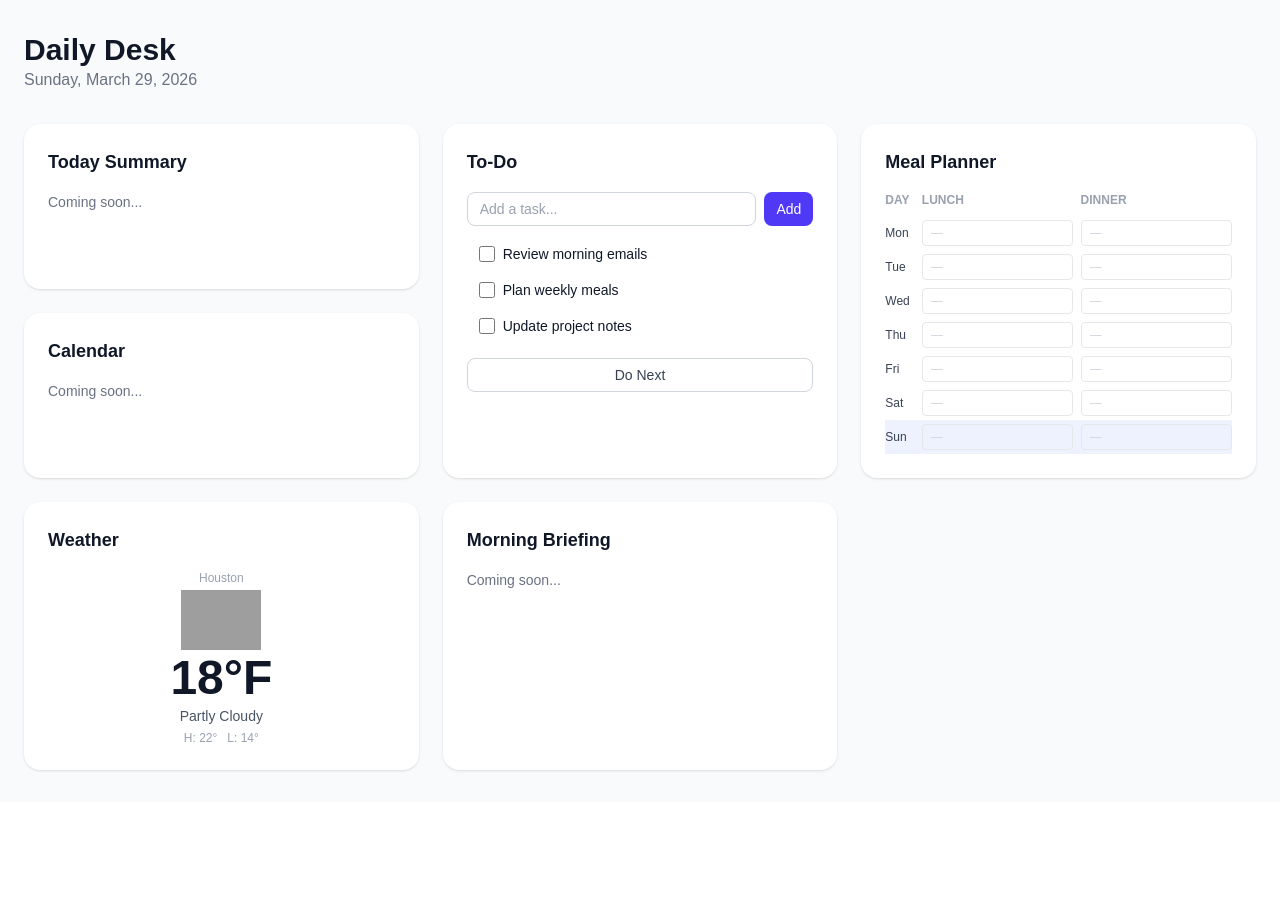
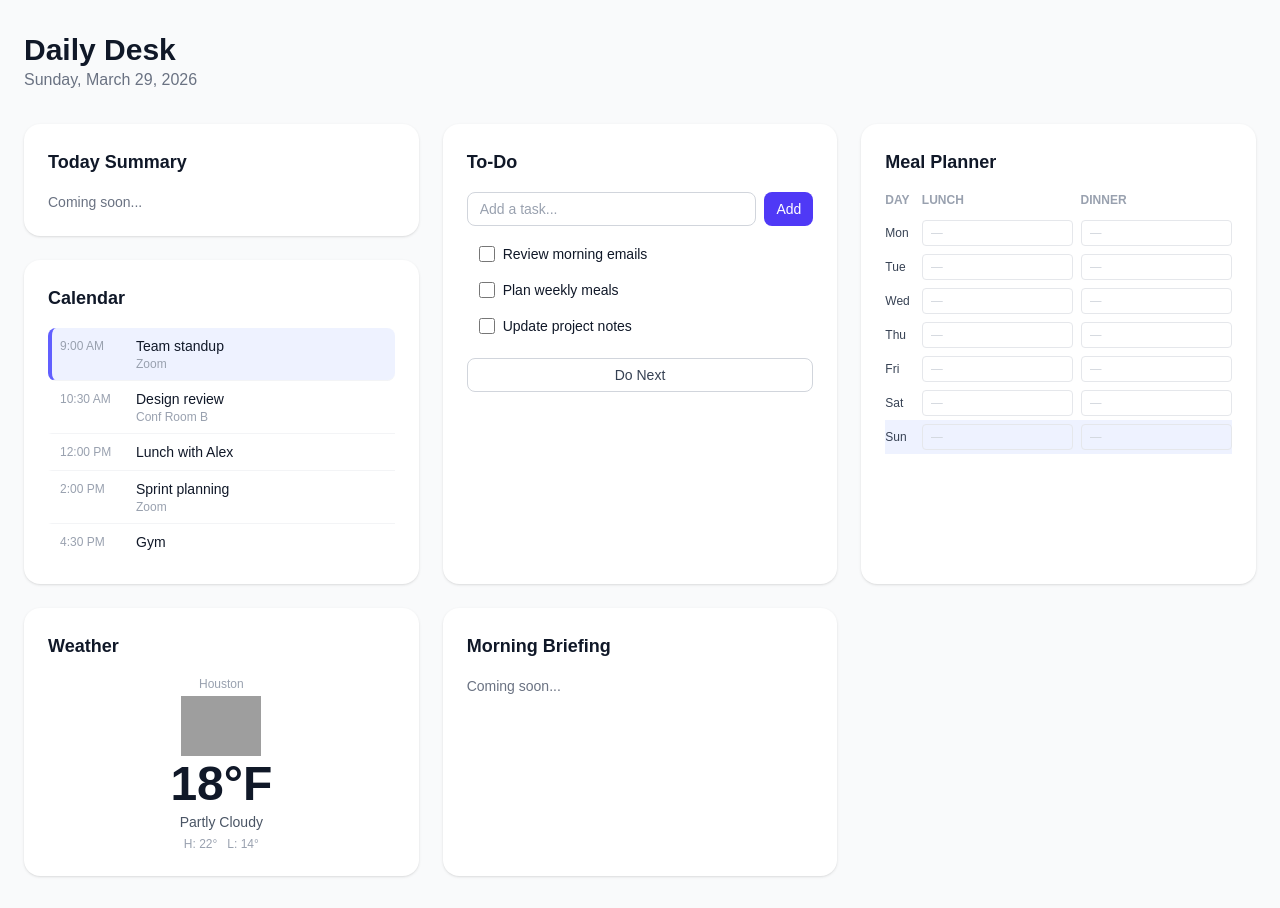
Before and after one commit to BryanLuu888/daily-desk, a Next.js app: page / in a window 1280 px wide. Before the commit the page ends 802 px from the top, so only its background shows below. Built offline with nearby package versions, Linux system fonts and the light colour scheme; no server answers; grey boxes are pictures that could not be loaded.

Commit message:
feat: add Calendar summary panel with mock events and time-based highlighting
Co-Authored-By: Claude Opus 4.6 (1M context) <noreply@anthropic.com>

```diff
--- a/src/app/page.tsx
+++ b/src/app/page.tsx
@@ -3,6 +3,7 @@ import DateDisplay from "@/components/DateDisplay";
 import TodoPanel from "@/components/panels/TodoPanel";
 import MealPlannerPanel from "@/components/panels/MealPlannerPanel";
 import WeatherPanel from "@/components/panels/WeatherPanel";
+import CalendarPanel from "@/components/panels/CalendarPanel";
 
 export default function Home() {
   return (
@@ -26,7 +27,7 @@ export default function Home() {
         </Panel>
 
         <Panel title="Calendar">
-          <p className="text-sm text-gray-500">Coming soon...</p>
+          <CalendarPanel />
         </Panel>
 
         <Panel title="Weather">
--- /dev/null
+++ b/src/components/panels/CalendarPanel.tsx
@@ -0,0 +1,74 @@
+"use client";
+
+import { useState, useEffect } from "react";
+
+interface CalendarEvent {
+  id: string;
+  time: string;
+  hour: number;
+  minute: number;
+  title: string;
+  location?: string;
+}
+
+const MOCK_EVENTS: CalendarEvent[] = [
+  { id: "1", time: "9:00 AM", hour: 9, minute: 0, title: "Team standup", location: "Zoom" },
+  { id: "2", time: "10:30 AM", hour: 10, minute: 30, title: "Design review", location: "Conf Room B" },
+  { id: "3", time: "12:00 PM", hour: 12, minute: 0, title: "Lunch with Alex" },
+  { id: "4", time: "2:00 PM", hour: 14, minute: 0, title: "Sprint planning", location: "Zoom" },
+  { id: "5", time: "4:30 PM", hour: 16, minute: 30, title: "Gym" },
+];
+
+function getHighlightedEventId(events: CalendarEvent[], now: Date): string | null {
+  const currentMinutes = now.getHours() * 60 + now.getMinutes();
+
+  // Find the current or next upcoming event
+  for (const event of events) {
+    const eventMinutes = event.hour * 60 + event.minute;
+    // Highlight if event is within the current 30-min window or is the next upcoming
+    if (eventMinutes >= currentMinutes - 30) {
+      return event.id;
+    }
+  }
+
+  // All events are past
+  return null;
+}
+
+export default function CalendarPanel() {
+  const [highlightId, setHighlightId] = useState<string | null>(null);
+
+  useEffect(() => {
+    function update() {
+      setHighlightId(getHighlightedEventId(MOCK_EVENTS, new Date()));
+    }
+    update();
+    const interval = setInterval(update, 60_000);
+    return () => clearInterval(interval);
+  }, []);
+
+  return (
+    <ul className="flex flex-col">
+      {MOCK_EVENTS.map((event, index) => (
+        <li
+          key={event.id}
+          className={`flex gap-3 py-2 ${
+            highlightId === event.id
+              ? "rounded-lg border-l-4 border-indigo-500 bg-indigo-50 pl-2"
+              : "border-l-4 border-transparent pl-2"
+          } ${index < MOCK_EVENTS.length - 1 ? "border-b border-b-gray-100" : ""}`}
+        >
+          <span className="w-16 shrink-0 pt-0.5 text-xs text-gray-400">
+            {event.time}
+          </span>
+          <div className="min-w-0">
+            <p className="text-sm font-medium text-gray-900">{event.title}</p>
+            {event.location && (
+              <p className="text-xs text-gray-400">{event.location}</p>
+            )}
+          </div>
+        </li>
+      ))}
+    </ul>
+  );
+}
```
